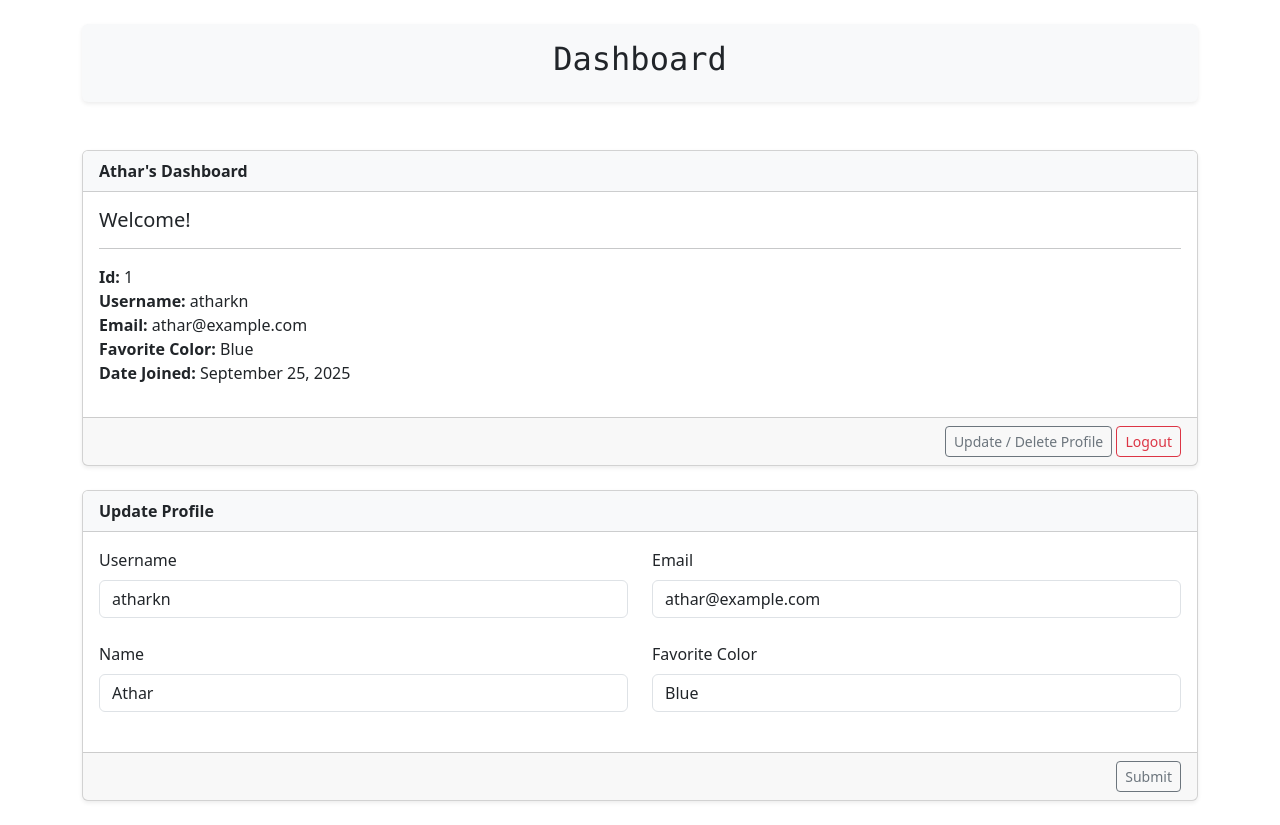
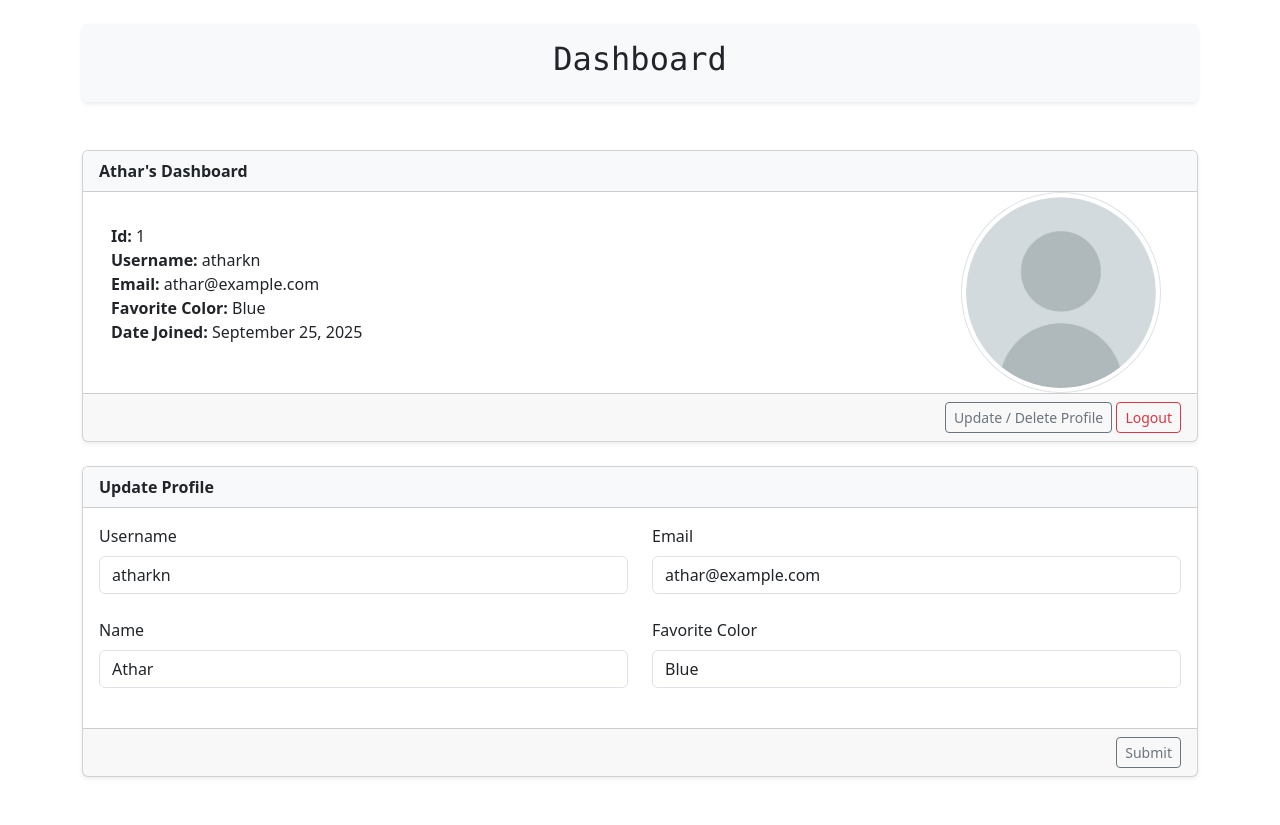
Before and after one commit to atharkn7/flasker, a Flask app: page /dashboard in a window 1280 px wide. Shown: the part 56-881 px from the top of the page. After the commit the page ends 834 px from the top, so only its background shows below. Run offline with Flask 3, Linux system fonts and the light colour scheme; a user stored in the database is signed in; some libraries are stand-ins or nearby versions.

Commit message:
Default Pic Added

```diff
--- a/templates/dashboard.html
+++ b/templates/dashboard.html
@@ -24,9 +24,10 @@
     <div class="card-header bg-light fw-bold">
         {{ current_user.name }}'s Dashboard
     </div>
+    <div class="container">
+        <div class="row">
+            <div class="col-8 pt-3">
                 <div class="card-body">
-        <h5 class="card-title">Welcome!</h5>
-        <hr>
                     <ul class="list-unstyled mb-3">
                         <li><strong>Id:</strong> {{ current_user.id }}</li>
                         <li><strong>Username:</strong> {{ current_user.username }}</li>
@@ -35,6 +36,13 @@
                         <li><strong>Date Joined:</strong> {{ current_user.date_added.strftime('%B %d, %Y') }}</li>
                         <!-- Fixing the date -->
                     </ul>
+                </div>
+            </div>
+            <div class="col-4">
+                <img src=" {{ url_for ('static', filename='images/default_pic.png') }}" alt="Default Pic"
+                    class="img-thumbnail float-end me-4" width="200" style="border-radius: 50%;">
+            </div>
+        </div>
     </div>
     <div class="card-footer text-end"> <!-- Moving button to right -->
 
```
Also changed, not shown: static/images/default_pic.png (added). Lines whose indentation alone changed are shown as unchanged.
